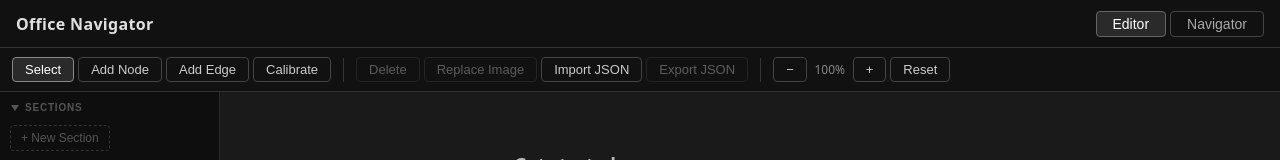
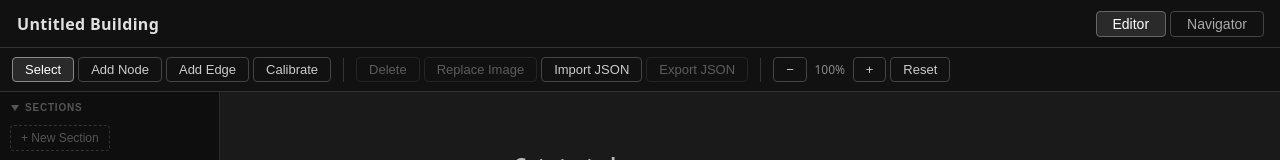
Before and after one commit to cbmitchell/map-nav, a React (Vite) app: page / in a window 1280 px wide. Shown: the top 160 px of the page. Built offline with nearby package versions, Linux system fonts and the light colour scheme.

Commit message:
Make title adjustable

```diff
--- a/src/components/Editor/Editor.tsx
+++ b/src/components/Editor/Editor.tsx
@@ -1,5 +1,7 @@
 import { useState, useEffect, useLayoutEffect, useCallback, useRef } from 'react';
-import { useGraphReducer } from '../../hooks/useGraphReducer';
+import type { Dispatch } from 'react';
+import type { Building } from '../../types/graph';
+import type { Action } from '../../hooks/useGraphReducer';
 import { useZoomPan, DEFAULT_ZOOM_PAN } from '../../hooks/useZoomPan';
 import { useMobile } from '../../hooks/useMobile';
 import styles from './Editor.module.css';
@@ -10,8 +12,14 @@ import { EditorToolbar } from './EditorToolbar';
 import { EditorCanvas } from './EditorCanvas';
 import { EditorSidebar } from './EditorSidebar';
 
-export function Editor() {
-  const { state, dispatch, undo, storageError } = useGraphReducer();
+interface EditorProps {
+  state: Building;
+  dispatch: Dispatch<Action>;
+  undo: () => void;
+  storageError: boolean;
+}
+
+export function Editor({ state, dispatch, undo, storageError }: EditorProps) {
   const { isMobile, isTablet } = useMobile();
   const isMobileOrTablet = isMobile || isTablet;
   const [sidebarOpen, setSidebarOpen] = useState(false);
--- a/src/components/Navigator/Navigator.tsx
+++ b/src/components/Navigator/Navigator.tsx
@@ -1,6 +1,6 @@
 import { useState, useLayoutEffect, useMemo, useCallback, useRef } from 'react';
 import clsx from 'clsx';
-import { useGraphReducer } from '../../hooks/useGraphReducer';
+import type { Building } from '../../types/graph';
 import styles from './Navigator.module.css';
 import { usePathfinder } from '../../hooks/usePathfinder';
 import { useZoomPan, DEFAULT_ZOOM_PAN } from '../../hooks/useZoomPan';
@@ -10,8 +10,11 @@ import { NavigatorCanvas } from './NavigatorCanvas';
 
 type PickMode = 'src' | 'tgt' | null;
 
-export function Navigator() {
-  const { state } = useGraphReducer();
+interface NavigatorProps {
+  state: Building;
+}
+
+export function Navigator({ state }: NavigatorProps) {
   const [srcId, setSrcId] = useState<string | null>(null);
   const [tgtId, setTgtId] = useState<string | null>(null);
   const [tgtCategory, setTgtCategory] = useState<string | null>(null);
--- a/src/components/shared/AppShell.module.css
+++ b/src/components/shared/AppShell.module.css
@@ -19,6 +19,36 @@
   font-weight: 600;
   font-size: 16px;
   letter-spacing: 0.02em;
+  flex: 1;
+  min-width: 0;
+  overflow: hidden;
+  text-overflow: ellipsis;
+  white-space: nowrap;
+}
+
+.appNameInput {
+  flex: 1;
+  min-width: 0;
+  font-weight: 600;
+  font-size: 16px;
+  letter-spacing: 0.02em;
+  background: transparent;
+  border: 1px solid transparent;
+  border-radius: 4px;
+  color: inherit;
+  padding: 3px 6px;
+  margin: 0 -6px;
+  font-family: inherit;
+}
+
+.appNameInput:hover {
+  border-color: var(--border-default);
+}
+
+.appNameInput:focus {
+  outline: none;
+  border-color: var(--border-active);
+  background: var(--bg-overlay);
 }
 
 .modeToggle {
@@ -47,6 +77,13 @@
   overflow: hidden;
 }
 
+@media (min-width: 641px) {
+  .appName,
+  .appNameInput {
+    flex: 0 1 25%;
+  }
+}
+
 @media (max-width: 640px) {
   .modeBtn {
     padding: 8px 12px;
--- a/src/components/shared/AppShell.tsx
+++ b/src/components/shared/AppShell.tsx
@@ -1,9 +1,9 @@
-import { useState, useEffect } from 'react';
+import { useState, useEffect, useRef } from 'react';
 import clsx from 'clsx';
 import { Editor } from '../Editor/Editor';
 import { Navigator } from '../Navigator/Navigator';
 import { ErrorBoundary } from './ErrorBoundary';
-import { useMobile } from '../../hooks/useMobile';
+import { useGraphReducer } from '../../hooks/useGraphReducer';
 import styles from './AppShell.module.css';
 
 type AppMode = 'editor' | 'navigator';
@@ -20,7 +20,21 @@ function loadMode(): AppMode {
 
 export function AppShell() {
   const [mode, setMode] = useState<AppMode>(loadMode);
-  const { isMobile } = useMobile();
+  const { state, dispatch, undo, storageError } = useGraphReducer();
+
+  const [nameDraft, setNameDraft] = useState(state.name);
+  const nameFocusedRef = useRef(false);
+  useEffect(() => {
+    if (!nameFocusedRef.current) setNameDraft(state.name);
+  }, [state.name]);
+
+  const commitName = () => {
+    const trimmed = nameDraft.trim() || 'Untitled Building';
+    setNameDraft(trimmed);
+    if (trimmed !== state.name) {
+      dispatch({ type: 'UPDATE_BUILDING_NAME', payload: { name: trimmed } });
+    }
+  };
 
   useEffect(() => {
     try { localStorage.setItem(MODE_KEY, mode); } catch { /* ignore */ }
@@ -29,7 +43,18 @@ export function AppShell() {
   return (
     <div className={styles.shell}>
       <header className={styles.topBar}>
-        <span className={styles.appName}>{isMobile ? 'Mapper' : 'Office Navigator'}</span>
+        {mode === 'editor' ? (
+          <input
+            className={styles.appNameInput}
+            value={nameDraft}
+            onChange={(e) => setNameDraft(e.target.value)}
+            onFocus={() => { nameFocusedRef.current = true; }}
+            onBlur={() => { nameFocusedRef.current = false; commitName(); }}
+            onKeyDown={(e) => { if (e.key === 'Enter') e.currentTarget.blur(); }}
+          />
+        ) : (
+          <span className={styles.appName}>{state.name}</span>
+        )}
         <div className={styles.modeToggle}>
           <button
             className={clsx(styles.modeBtn, mode === 'editor' && styles.modeBtnActive)}
@@ -48,11 +73,11 @@ export function AppShell() {
       <main className={styles.main}>
         {mode === 'editor' ? (
           <ErrorBoundary label="Editor">
-            <Editor />
+            <Editor state={state} dispatch={dispatch} undo={undo} storageError={storageError} />
           </ErrorBoundary>
         ) : (
           <ErrorBoundary label="Navigator">
-            <Navigator />
+            <Navigator state={state} />
           </ErrorBoundary>
         )}
       </main>
--- a/src/hooks/useGraphReducer.ts
+++ b/src/hooks/useGraphReducer.ts
@@ -10,6 +10,7 @@ import { saveImage, getAllImages, deleteImage } from '../utils/imageStore';
 // ---------------------------------------------------------------------------
 
 export type Action =
+  | { type: 'UPDATE_BUILDING_NAME'; payload: { name: string } }
   | { type: 'ADD_SECTION'; payload: Section }
   | { type: 'UPDATE_SECTION'; payload: { id: string; name?: string; floor?: number } }
   | { type: 'UPDATE_SECTION_IMAGE'; payload: { id: string; imageData: string; imageW: number; imageH: number } }
@@ -40,15 +41,21 @@ const _rawStoredState = (() => {
 })();
 let _migrationDone = false;
 
+const DEFAULT_BUILDING_NAME = 'Untitled Building';
+
 function emptyBuilding(): Building {
-  return { sections: [], nodes: [], edges: [], edgeTypes: DEFAULT_EDGE_TYPES };
+  return { name: DEFAULT_BUILDING_NAME, sections: [], nodes: [], edges: [], edgeTypes: DEFAULT_EDGE_TYPES };
 }
 
 function migrateBuilding(b: Building): Building {
-  if (!b.edgeTypes || b.edgeTypes.length === 0) {
-    return { ...b, edgeTypes: DEFAULT_EDGE_TYPES };
+  let result = b;
+  if (!result.edgeTypes || result.edgeTypes.length === 0) {
+    result = { ...result, edgeTypes: DEFAULT_EDGE_TYPES };
   }
-  return b;
+  if (!result.name) {
+    result = { ...result, name: DEFAULT_BUILDING_NAME };
+  }
+  return result;
 }
 
 function loadFromStorage(): Building {
@@ -104,6 +111,10 @@ function nextCustomColor(edgeTypes: EdgeTypeDef[]): string {
 
 function reducer(state: Building, action: Action): Building {
   switch (action.type) {
+    case 'UPDATE_BUILDING_NAME': {
+      return { ...state, name: action.payload.name };
+    }
+
     case 'ADD_SECTION': {
       return { ...state, sections: [...state.sections, action.payload] };
     }
--- a/src/types/graph.ts
+++ b/src/types/graph.ts
@@ -13,6 +13,7 @@ export interface EdgeTypeDef {
 }
 
 export interface Building {
+  name: string;
   sections: Section[];
   nodes: Node[];
   edges: Edge[];
```
Also changed, not shown: 2 other files (tests, documents, lock files or other folders).
